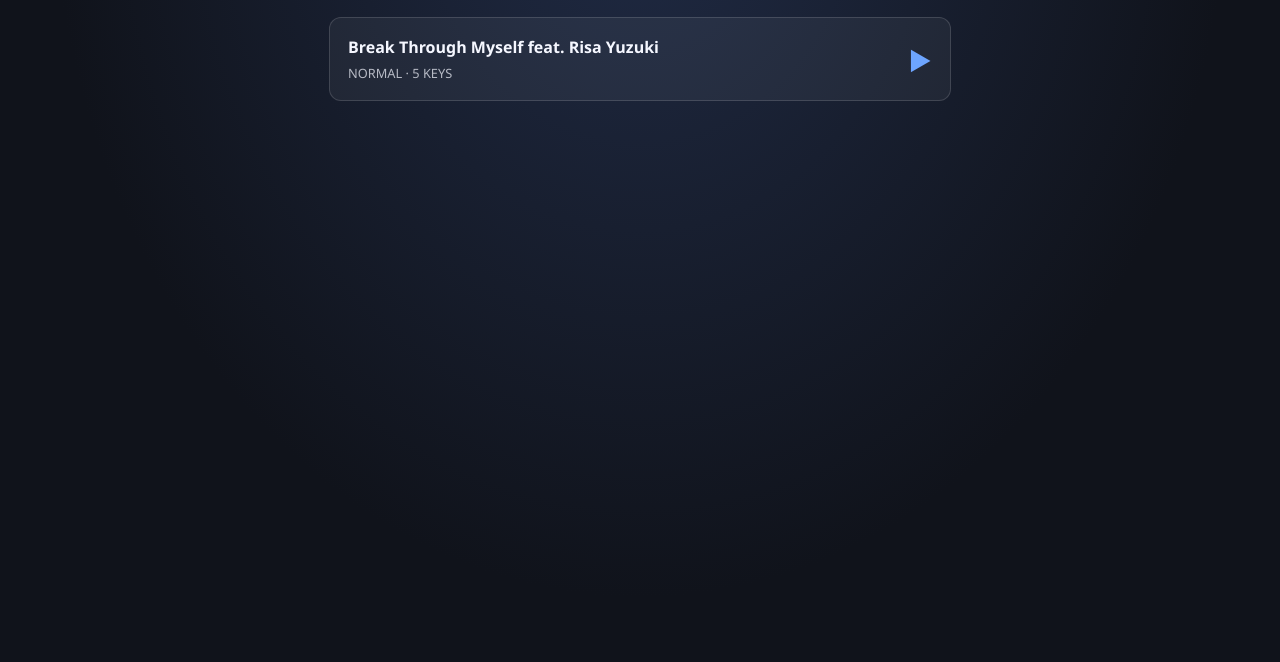
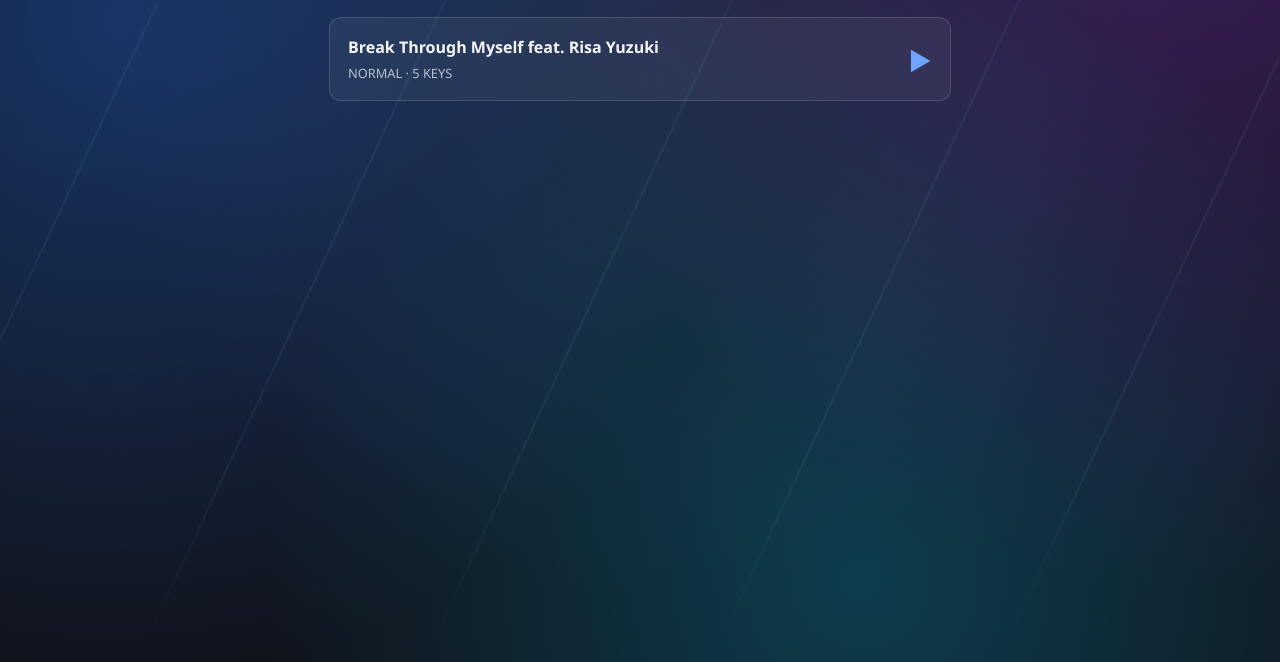
Before and after one commit to NamikawaLou/temubemani, a plain HTML site: page index.html in a window 1280 px wide. Shown: the part 138-800 px from the top of the page. Drawn offline with Linux system fonts and the light colour scheme.

Commit message:
Before spectrum

```diff
--- a/style.css
+++ b/style.css
@@ -919,3 +919,70 @@ h1 {
     animation-duration: 0.12s;
   }
 }
+
+/* =========================================
+   ページ全体の動く背景（追加分のみ）
+   ========================================= */
+
+/* 背景の光をページの後ろに置くための設定 */
+body {
+  position: relative;
+  isolation: isolate;
+  overflow-x: hidden;
+}
+
+/* ---- ゆっくり漂う光 ---- */
+body::before {
+  content: "";
+  position: fixed;
+  inset: -20%;
+  z-index: -1;
+  background:
+    radial-gradient(circle at 20% 30%, rgba(40, 120, 255, 0.32), transparent 40%),
+    radial-gradient(circle at 80% 22%, rgba(170, 60, 255, 0.24), transparent 38%),
+    radial-gradient(circle at 62% 78%, rgba(0, 210, 255, 0.22), transparent 42%);
+  animation: bg-drift 40s ease-in-out infinite alternate;
+  pointer-events: none;
+}
+
+@keyframes bg-drift {
+  0%   { transform: translate(0, 0) rotate(0deg) scale(1); }
+  50%  { transform: translate(4%, -3%) rotate(8deg) scale(1.08); }
+  100% { transform: translate(-3%, 4%) rotate(-6deg) scale(1); }
+}
+
+/* ---- 斜めに流れる光の筋 ---- */
+body::after {
+  content: "";
+  position: fixed;
+  top: 0;
+  bottom: 0;
+  left: -300px;
+  width: calc(100% + 300px);
+  z-index: -1;
+  background:
+    repeating-linear-gradient(
+      115deg,
+      transparent 0 120px,
+      rgba(140, 234, 255, 0.07) 120px 122px,
+      transparent 122px 260px
+    );
+  /* 上下はふわっと消す */
+  -webkit-mask-image: linear-gradient(transparent, #000 25%, #000 75%, transparent);
+  mask-image: linear-gradient(transparent, #000 25%, #000 75%, transparent);
+  animation: bg-stream 14s linear infinite;
+  pointer-events: none;
+}
+
+@keyframes bg-stream {
+  from { transform: translateX(0); }
+  to   { transform: translateX(287px); } /* 模様1周分ずらして継ぎ目なくループ */
+}
+
+/* 動きを減らす設定の人には止めて表示 */
+@media (prefers-reduced-motion: reduce) {
+  body::before,
+  body::after {
+    animation: none;
+  }
+}
```
